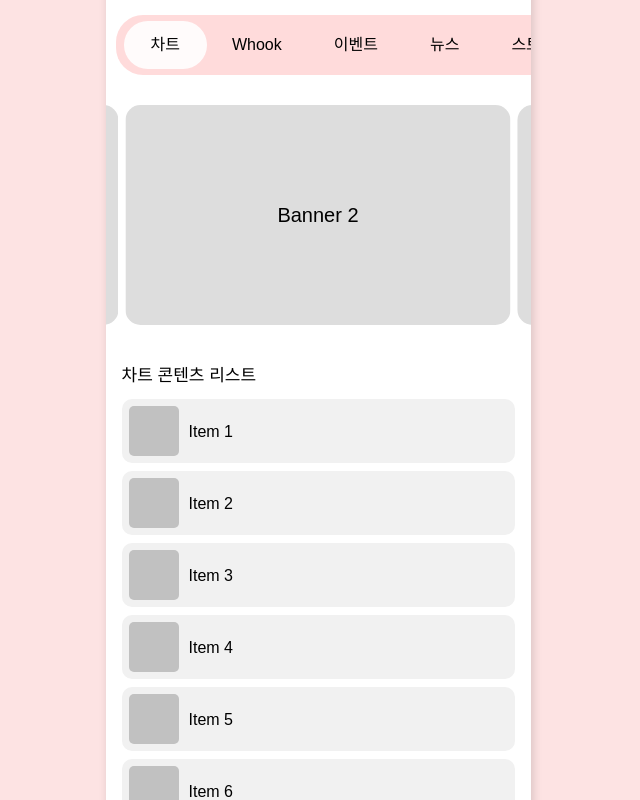
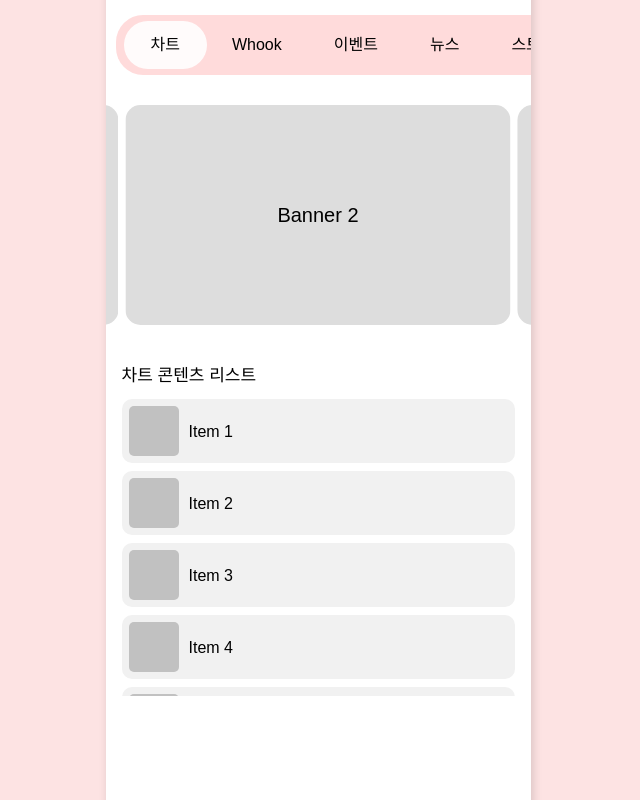
Before and after one commit to jliliflora/codetest-ht, a React (Create React App) app: page / in a window 1280 px wide. Shown: the whole page, without its empty margins (322-962 px from the left). Built offline with nearby package versions, Linux system fonts and the light colour scheme.

Commit message:
슬라이드 기능 추가중

```diff
--- a/src/components/ContentList.tsx
+++ b/src/components/ContentList.tsx
@@ -8,7 +8,7 @@ interface ContentListProps {
 }
 
 const ListWrapper = styled.div`
-  height: 450px;
+  height: 300px;
   overflow-y: auto;
   padding: 3px 16px 16px 16px;
   /* background-color: #a38686; */
--- a/src/components/MobileLayout.tsx
+++ b/src/components/MobileLayout.tsx
@@ -2,8 +2,8 @@ import styled from "styled-components";
 import Header from "./Header";
 import Banner from "./Banner";
 import StatusBar from "./StatusBar";
-import TabContent from "./TabContents";
 import { useState } from "react";
+import SlidingTabs from "./SlidingTabs";
 
 const Layout = styled.div`
   width: 100%;
@@ -28,7 +28,8 @@ function MobileLayout() {
       <StatusBar />
       <Header selected={selected} setSelected={setSelected} />
       <Banner />
-      <TabContent selected={selected} />
+      {/* <SlidingTabs selected={selected} /> */}
+      <SlidingTabs selected={selected} setSelected={setSelected} />
     </Layout>
   );
 }
--- /dev/null
+++ b/src/components/SlidingTabs.tsx
@@ -0,0 +1,80 @@
+import styled from "styled-components";
+import { motion, useMotionValue, animate } from "framer-motion";
+import { useEffect } from "react";
+import TabContent from "./TabContent";
+
+interface Props {
+  selected: string;
+  setSelected: (value: string) => void;
+}
+
+const menus = [
+  "차트",
+  "Whook",
+  "이벤트",
+  "뉴스",
+  "스토어",
+  "충전소",
+  "menu1",
+  "menu2",
+];
+
+const Container = styled.div`
+  overflow: hidden;
+  width: 100%;
+`;
+
+const SliderWrapper = styled(motion.div)`
+  display: flex;
+  width: ${425 * menus.length}px;
+`;
+
+const TabContentWrapper = styled.div`
+  width: 425px;
+  flex-shrink: 0;
+`;
+
+function SlidingTabs({ selected, setSelected }: Props) {
+  const currentIndex = menus.indexOf(selected);
+  const x = useMotionValue(-currentIndex * 425);
+
+  // 탭 클릭으로 이동 시 animate
+  useEffect(() => {
+    animate(x, -currentIndex * 425, {
+      type: "tween",
+      duration: 0.4,
+      ease: [0.33, 0, 0.2, 1],
+    });
+  }, [currentIndex, x]);
+
+  // 드래그 후 인덱스 계산
+  const handleDragEnd = (_: any, info: { offset: { x: number } }) => {
+    const threshold = 100;
+    const dragX = info.offset.x;
+
+    if (dragX < -threshold && currentIndex < menus.length - 1) {
+      setSelected(menus[currentIndex + 1]);
+    } else if (dragX > threshold && currentIndex > 0) {
+      setSelected(menus[currentIndex - 1]);
+    }
+  };
+
+  return (
+    <Container>
+      <SliderWrapper
+        style={{ x }}
+        drag="x"
+        dragElastic={0.2}
+        onDragEnd={handleDragEnd}
+      >
+        {menus.map((menu) => (
+          <TabContentWrapper key={menu}>
+            <TabContent selected={menu} />
+          </TabContentWrapper>
+        ))}
+      </SliderWrapper>
+    </Container>
+  );
+}
+
+export default SlidingTabs;
```
Also changed, not shown: src/components/TabContent.tsx (renamed from src/components/TabContents.tsx).
